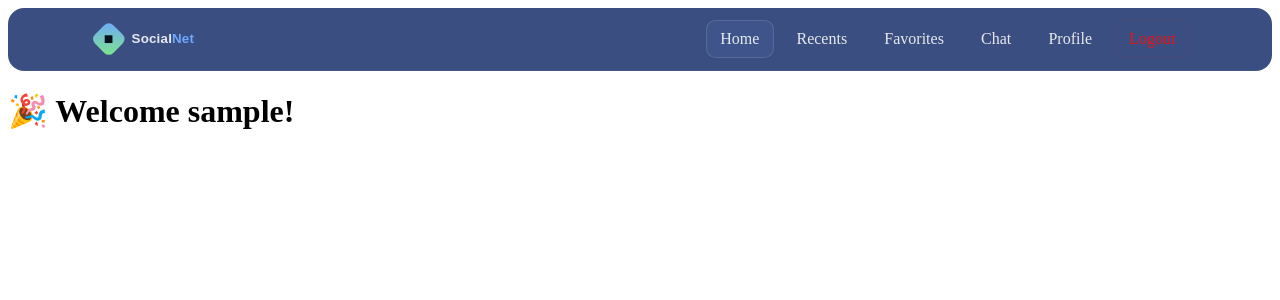
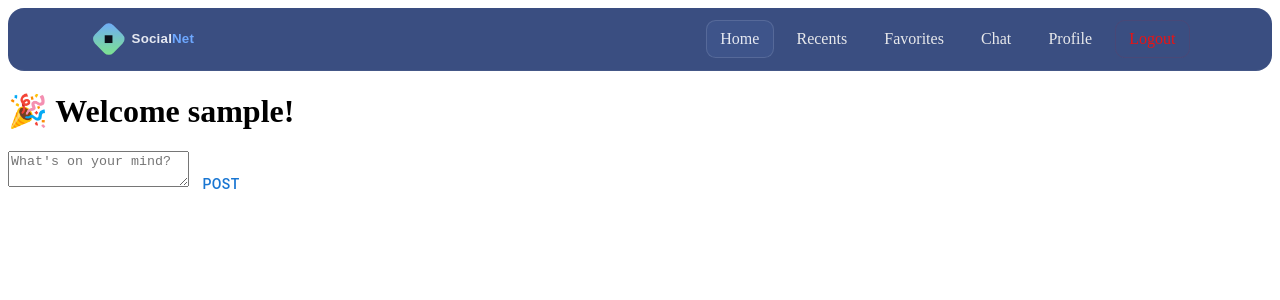
Before and after one commit to EyalYeh/social-network-app, a React (Vite) app in the folder frontend/: page /home in a window 1280 px wide. Shown: the top 300 px of the page. Built offline with nearby package versions, Linux system fonts and the light colour scheme; sample sign-in values are in the browser's storage.

Commit message:
added a post logic

```diff
--- /dev/null
+++ b/frontend/src/components/Feed.jsx
@@ -0,0 +1,54 @@
+import Button from "@mui/material/Button";
+import { useState } from "react";
+
+function Feed({currentUser}){
+
+    const [posts, setPosts] =useState([]);
+    const [text, setText] = useState("");
+
+    const addPost = (e) =>{
+        e.preventDefault();
+        if(!text.trim()) return;
+        const newPost = {
+            id: crypto.randomUUID(), // unique id
+            author: currentUser,
+            content: text.trim(),
+            createdAt: Date.now(),
+            likes: 0,
+        };
+        setPosts([newPost, ...posts]);
+        SetText("");
+    }
+
+    const likePost = (id) => {
+        setPosts(posts.map(
+            (p) => (p.id === id ? { ...p, likes: p.likes + 1 } : p)
+        ));
+    };
+
+
+    return(
+        <>
+            <form onSubmit={addPost}>
+                <textarea value={text} onChange={(e) => setText(e.target.value)} placeholder="What's on your mind?"></textarea>
+                <Button type="submit">Post</Button>
+            </form>
+            <div>
+                {posts.map((post) => (
+                <div key={post.id}>
+                    <strong>@{post.author}</strong>
+                    <p>{post.content}</p>
+
+                    <button onClick={() => likePost(posts.id)}>
+                        ❤️ {posts.likes}
+                    </button>
+                </div>
+                ))}
+
+            </div>
+        </>
+    )
+
+}
+
+export default Feed;
--- a/frontend/src/pages/Home.jsx
+++ b/frontend/src/pages/Home.jsx
@@ -1,6 +1,7 @@
 import { useLocation, useNavigate } from "react-router-dom";
 import { useEffect, useState } from "react";
 import NavBar from "../components/NavBar";
+import Feed from "../components/Feed";
 import Button from "@mui/material/Button";
 
 function Home() {
@@ -26,6 +27,7 @@ function Home() {
       <div >
         <NavBar />
         <h1>🎉 Welcome {username ? username : "User"}!</h1>
+        <Feed currentUser={username}/>
       </div>
     </>
   );
```
Also changed, not shown: frontend/src/components/PostCard.jsx (added).
